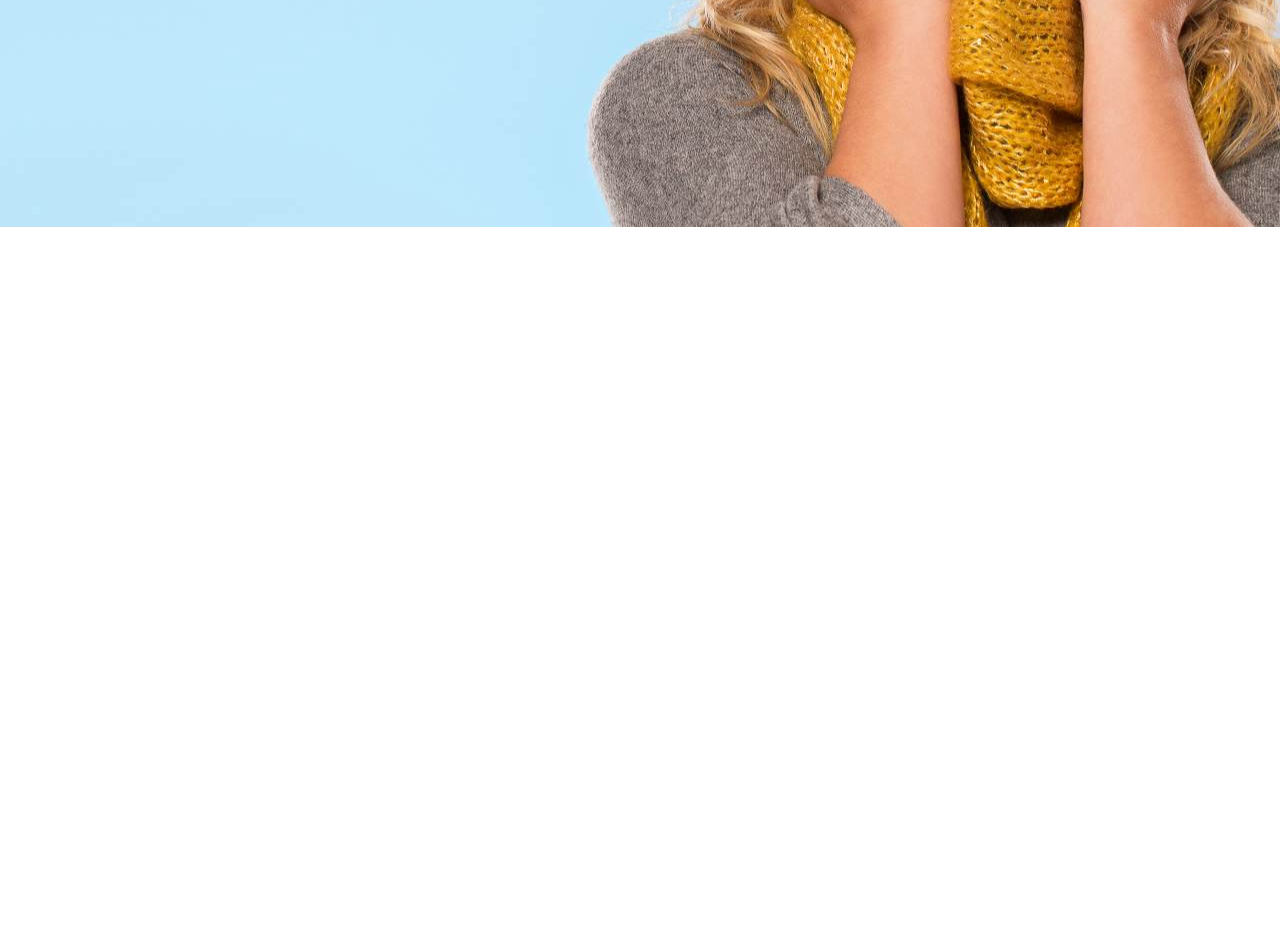
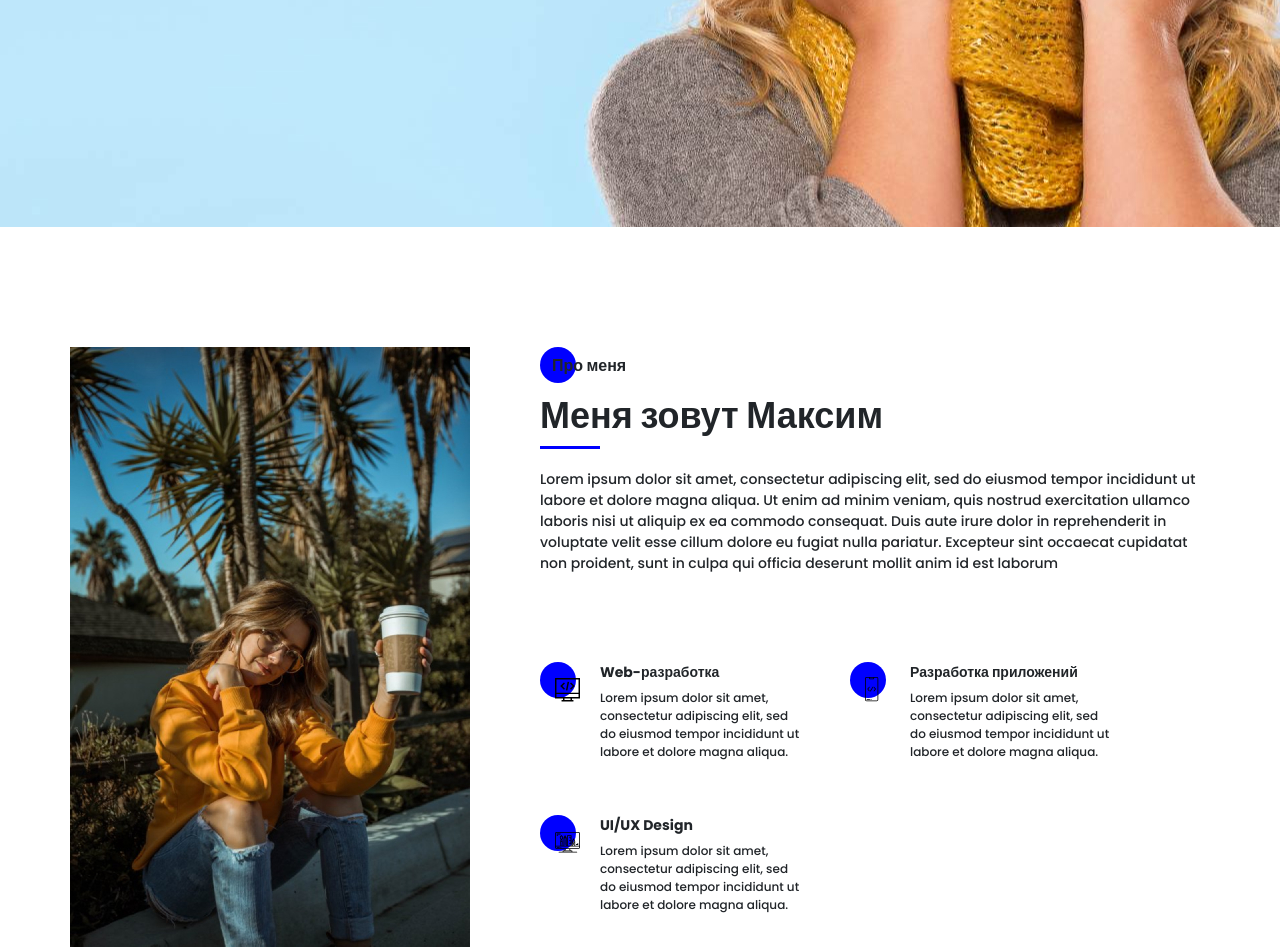
Before and after one commit to maxbronnikov10/portfolio, a website: page src/index.html in a window 1280 px wide. Shown: the part 573-1520 px from the top of the page. Before the commit the page ends 800 px from the top, so only its background shows below. Drawn offline with nearby package versions, Linux system fonts and the light colour scheme; files that its build step writes are made by us from their sources; files whose address does not match are found by name.

Commit message:
add about section

```diff
--- a/src/index.html
+++ b/src/index.html
@@ -140,7 +140,7 @@
             <span></span>
         </div>
         <div class="container">
-            <div class="title title_fz16 promo__subtitle">Меня зовут Максим Бронников</div>
+            <h2 class="title title_fz16 promo__subtitle">Меня зовут Максим Бронников</h2>
             <h1 class="title title_fz48 promo__title">Я web-разработчик из города Москва</h1>
             <div class="promo__buttons">
                 <a href="#" class="promo__link btn">Портфолио</a>
@@ -148,6 +148,54 @@
             </div>
         </div>
     </section>
+    <section class="about">
+        <div class="container">
+            <div class="about__wrapper">
+                <div class="about__photo">
+                    <img src="img/main_photo.jpg" alt="photo">
+                </div>
+                <div class="about__description">
+                    <h2 class="title title_fz16 about__title">Про меня</h2>
+                    <div class="title title_fz36 about__subtitle">Меня зовут Максим</div>
+                    <div class="divider"></div>
+                    <p class="about__text">Lorem ipsum dolor sit amet, consectetur adipiscing elit, sed do eiusmod
+                        tempor incididunt ut labore et dolore magna aliqua. Ut enim ad minim veniam, quis nostrud
+                        exercitation ullamco laboris nisi ut aliquip ex ea commodo consequat. Duis aute irure dolor in
+                        reprehenderit in voluptate velit esse cillum dolore eu fugiat nulla pariatur. Excepteur sint
+                        occaecat cupidatat non proident, sunt in culpa qui officia deserunt mollit anim id est laborum
+                    </p>
+                </div>
+                <div class="about__skills">
+                    <div class="about__skills-item">
+                        <div class="about__skills-circle"><img src="icons/about_me/web_development.svg" alt="web-dev">
+                        </div>
+                        <div>
+                            <div class="title title_fz14">Web-разработка</div>
+                            <div class="about__skills-text">Lorem ipsum dolor sit amet, consectetur adipiscing elit, sed
+                                do eiusmod tempor incididunt ut labore et dolore magna aliqua.</div>
+                        </div>
+                    </div>
+                    <div class="about__skills-item">
+                        <div class="about__skills-circle"><img src="icons/about_me/mobile_dev.svg" alt="mobile-dev">
+                        </div>
+                        <div>
+                            <div class="title title_fz14">Разработка приложений</div>
+                            <div class="about__skills-text">Lorem ipsum dolor sit amet, consectetur adipiscing elit, sed
+                                do eiusmod tempor incididunt ut labore et dolore magna aliqua.</div>
+                        </div>
+                    </div>
+                    <div class="about__skills-item">
+                        <div class="about__skills-circle"><img src="icons/about_me/design.svg" alt="design"></div>
+                        <div>
+                            <div class="title title_fz14">UI/UX Design</div>
+                            <div class="about__skills-text">Lorem ipsum dolor sit amet, consectetur adipiscing elit, sed
+                                do eiusmod tempor incididunt ut labore et dolore magna aliqua.</div>
+                        </div>
+                    </div>
+                </div>
+            </div>
+        </div>
+    </section>
     <script src="js/script.js"></script>
 </body>
 
--- /dev/null
+++ b/src/sass/blocks/_about.scss
@@ -0,0 +1,58 @@
+.about {
+    padding-top: 120px;
+    &__wrapper {
+        display: grid;
+        grid-template-columns: 400px 670px;
+        grid-template-rows: minmax(245px, auto) minmax(255px, auto);
+        grid-auto-rows: minmax(245px, auto);
+        column-gap: 70px;
+        row-gap: 40px;
+    }
+    &__photo {
+        grid-row: 1/3;
+        img {
+            width: 100%;
+        }
+    }
+    &__description {
+        padding-top: 6px;
+        .divider {
+            margin-top: 0px;
+        }
+    }
+    &__title {
+        position: relative;
+        padding-top: 1px;
+        padding-left: 12px;
+        @include before_circle;
+    }
+    &__text {
+        font-size: 14px;
+        line-height: 21px;
+        margin-top: 20px;
+    }
+    &__skills {
+        display: grid;
+        grid-template: repeat(2, minmax(115px, auto)) / repeat(2, 260px);
+        grid-auto-rows: 1fr;
+        gap: 20px 50px;
+        &-item {
+            display: grid;
+            grid-template-columns: 40px 200px;
+            column-gap: 20px;
+        }
+        &-circle {
+            position: relative;
+            padding: 15px 0 0 15px;
+            @include before_circle;
+            &:before {
+                top: 0;
+            }
+        }
+        &-text {
+            margin-top: 6px;
+            font-size: 12px;
+            line-height: 18px;
+        }
+    }
+}
--- a/src/sass/blocks/_title.scss
+++ b/src/sass/blocks/_title.scss
@@ -9,6 +9,9 @@
     &_fz48 {
         font-size: 48px;
     }
+    &_fz36 {
+        font-size: 36px;
+    }
     &_fz14 {
         font-size: 14px;
         line-height: 21px;
--- a/src/sass/style.scss
+++ b/src/sass/style.scss
@@ -15,8 +15,16 @@
     width: 1140px;
 }
 
+.divider {
+    width: 60px;
+    height: 3px;
+    background-color: $main-color;
+    margin-top: 25px;
+}
+
 @import "blocks/promo";
 @import "blocks/title";
 @import "blocks/buttons";
 @import "blocks/sidepanel";
 @import "blocks/menu";
+@import "blocks/about";
```
Also changed, not shown: dist/css/style.min.css, dist/index.html.
